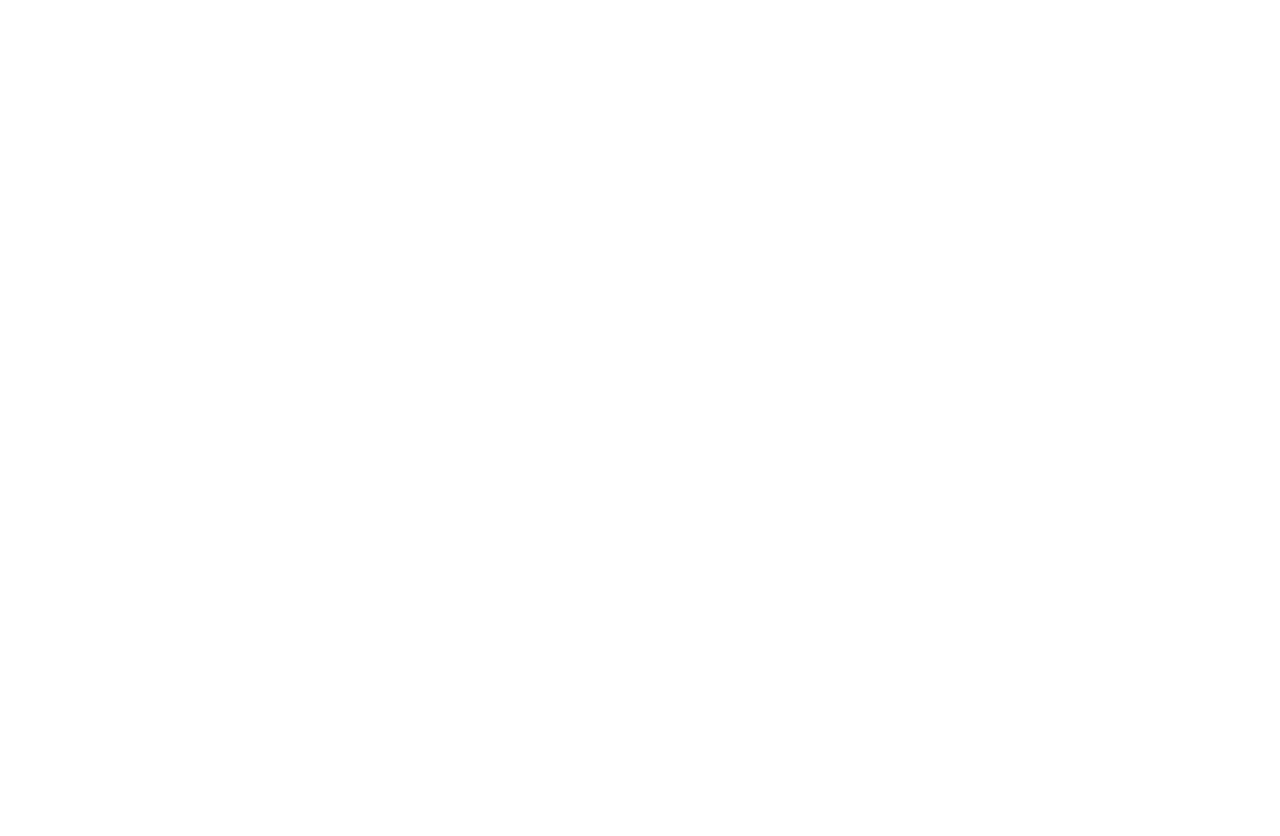
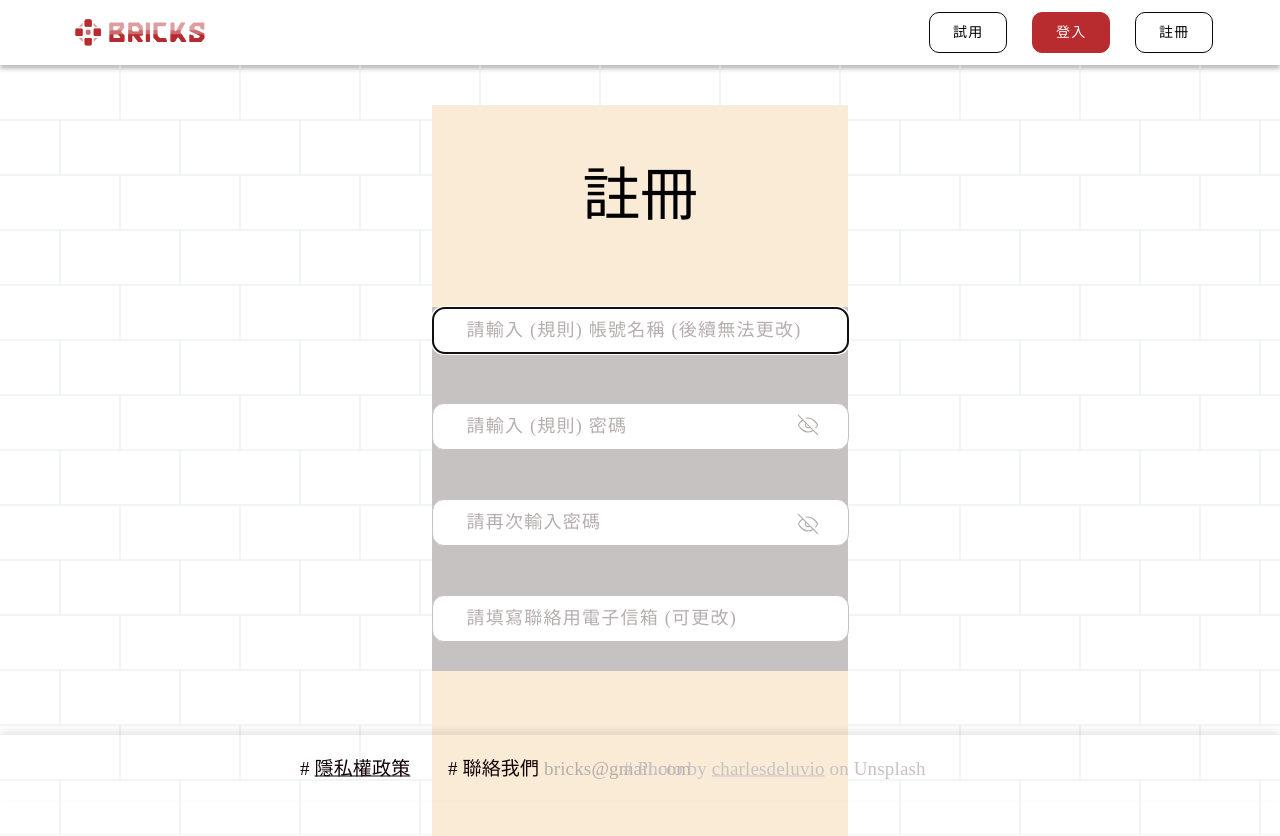
Before and after one commit to asp0017/bricks, a Vue app in the folder Bricks/frontend/frontend/: page /register_2 in a window 1280 px wide. Shown: the top 836 px of the page. Before the commit the page ends 800 px from the top, so only its background shows below. Built offline with nearby package versions, Linux system fonts and the light colour scheme.

Commit message:
keep_login_btn_fixed

```diff
--- a/Bricks/frontend/frontend/src/App.vue
+++ b/Bricks/frontend/frontend/src/App.vue
@@ -12,6 +12,7 @@
 }
 
 @import url('http://fonts.googleapis.com/css?family=Noto+Sans+TC:100,300,400,500,700,900');
+
 /* #app {
   font-family: Avenir, Helvetica, Arial, sans-serif;
   -webkit-font-smoothing: antialiased;
--- a/Bricks/frontend/frontend/src/components/Login_2.vue
+++ b/Bricks/frontend/frontend/src/components/Login_2.vue
@@ -24,8 +24,9 @@
                 </div>
                 <div class="login_btn">登入</div>
                 <div class="keep_login">
-                    <input type="checkbox" class="keep_login_checkbox">
-                    <span>保持登入</span>
+                    <img src="../assets/checkbox/CheckBox_off.svg" class="keep_login_checkbox keep_login_checkbox_off" v-if="checked" @click="check_btn">
+                    <img src="../assets/checkbox/CheckBox_on.svg" class="keep_login_checkbox keep_login_checkbox_on" v-else @click="check_btn">
+                    <p style="user-select: none; cursor: pointer;" @click="check_btn">保持登入</p>
                 </div>
                 <div class="forget_password">忘記密碼</div>
                 <div class="line">
@@ -70,12 +71,16 @@
     data() {
         return {
             showpassword: false,
+            checked: true,
         };
     },
     methods: {
         eyebtn() {
             this.showpassword = !this.showpassword;
-        }
+        },
+        check_btn() {
+            this.checked = !this.checked;
+        },
     },
     created() {
 
@@ -139,7 +144,7 @@
         width: 576px;
         height: 654px;
         position: absolute;
-        top: 80px;
+        top: 145px;
         left: 50%;
         transform: translate(-50%);
     }
@@ -166,7 +171,7 @@
         width: 470px;
         height: 654px;
         position: absolute;
-        top: 80px;
+        top: 145px;
         left: 50%;
         transform: translate(-50%);
     }
@@ -193,7 +198,7 @@
         width: 416px;
         height: 654px;
         position: absolute;
-        top: 80px;
+        top: 145px;
         left: 50%;
         transform: translate(-50%);
     }
@@ -232,6 +237,7 @@
     height: 172px;
     position: absolute;
     top: 202px;
+    background-color: #b6aeae;
 }
 
 input {
@@ -310,40 +316,24 @@
     color: #3b3838;
 }
 
-input[type='checkbox'] {
-    display: none;
-}
-
-/* 為啥要用label？這是拿來幹嘛的 */
-label {
+.keep_login_checkbox{
+    float: left;
+    margin-top: 9px;
+    margin-left: 8px;
     cursor: pointer;
 }
 
-input[type='checkbox']+span {
-    background: url(../assets/checkbox/CheckBox_off.svg) no-repeat;
-    user-select: none;
+.keep_login_checkbox_off:hover{
+    content: url(../assets/checkbox/CheckBox_off_hover.svg);
+    margin-top: 4px;
+    margin-left: 3px;
 }
 
-input[type='checkbox']:hover+span {
-    background: url(../assets/checkbox/CheckBox_off_hover.svg) no-repeat;
-    user-select: none;
+.keep_login_checkbox_on:hover{
+    content: url(../assets/checkbox/CheckBox_on_hover.svg);
+    margin-top: 4px;
+    margin-left: 3px;
 }
-
-input[type='checkbox']:checked+span {
-    background: url(../assets/checkbox/CheckBox_on.svg) no-repeat;
-    user-select: none;
-}
-
-input[type='checkbox']:checked:hover+span {
-    background: url(../assets/checkbox/CheckBox_on_hover.svg) no-repeat;
-    user-select: none;
-}
-
-.keep_login_checkbox {
-    position: relative;
-    left: 8px;
-}
-
 
 .forget_password {
     width: auto;
--- /dev/null
+++ b/Bricks/frontend/frontend/src/components/Register_2.vue
@@ -0,0 +1,312 @@
+<template>
+    <div>
+        <div class="nav">
+            <a href="">
+                <img src="../assets/brickslogo.svg" alt="">
+            </a>
+            <div class="tribtn">
+                <div class="btn">試用</div>
+                <div class="btn" style="background-color: #b82c30; border-color: #b82c30; color: #ffffff;">登入</div>
+                <div class="btn" style="margin-right: 0px;">註冊</div>
+            </div>
+        </div>
+        <div class="bg">
+            <div class="middle" style="background-color: antiquewhite;">
+                <p class="title">註冊</p>
+                <div class="enter">
+                    <input required autofocus class="account" placeholder="請輸入 (規則) 帳號名稱 (後續無法更改)" style="margin-top: 0px;">
+                    <div class="wrong"></div>
+                    <input v-if="showpassword_1" required class="password" type="text" placeholder="請輸入 (規則) 密碼">
+                    <input v-else required class="password" type="password" placeholder="請輸入 (規則) 密碼">
+                    <img class="eye1" v-if="showpassword_1" id="eye_on" src="../assets/eye/eye_on.svg" alt="" @click="eyebtn_1">
+                    <img class="eye1" v-else id="eye_off" src="../assets/eye/eye_origin.svg" alt="" @click="eyebtn_1">
+                    <div class="wrong"></div>
+                    <input v-if="showpassword_2" required class="password" type="text" placeholder="請再次輸入密碼">
+                    <input v-else required class="password" type="password" placeholder="請再次輸入密碼">
+                    <img class="eye2" v-if="showpassword_2" id="eye_on" src="../assets/eye/eye_on.svg" alt="" @click="eyebtn_2">
+                    <img class="eye2" v-else id="eye_off" src="../assets/eye/eye_origin.svg" alt="" @click="eyebtn_2">
+                    <div class="wrong"></div>
+                    <input required type="text" class="email" placeholder="請填寫聯絡用電子信箱 (可更改)">
+                    <div class="wrong"></div>
+                </div>
+            </div>
+        </div>
+        <div class="bottom">
+            <a href="" class="privacy"># <span style="text-decoration: underline;">隱私權政策</span></a>
+            <a href="" class="contact"># 聯絡我們 <span style="color: #b6aeae;">bricks@gmail.com</span></a>
+            <div class="photo"># Photo by <a href="https://unsplash.com/@charlesdeluvio">charlesdeluvio</a> on Unsplash
+            </div>
+        </div>
+    </div>
+</template>
+
+<script>
+export default {
+    name: 'Login_2',
+    data() {
+        return {
+            showpassword_1: false,
+            showpassword_2: false,
+        };
+    },
+    methods: {
+        eyebtn_1() {
+            this.showpassword_1 = !this.showpassword_1;
+        },
+        eyebtn_2() {
+            this.showpassword_2 = !this.showpassword_2;
+        },
+    },
+    created() {
+
+    }
+}
+</script>
+
+<style scoped>
+* {
+    margin: 0;
+    padding: 0;
+}
+
+.nav {
+    width: 100vw;
+    height: 65px;
+    box-shadow: 0px 4px 4px rgba(0, 0, 0, 0.25);
+}
+
+.nav img {
+    height: 32.06px;
+    width: auto;
+    position: absolute;
+    top: 16.47px;
+    left: 5.21%;
+}
+
+.tribtn {
+    width: 284px;
+    height: 41px;
+    position: absolute;
+    top: 12px;
+    right: 5.21%;
+}
+
+.btn {
+    width: 76px;
+    height: 39px;
+    border: 1px solid #120405;
+    background-color: white;
+    border-radius: 10px;
+    float: left;
+    margin-right: 25px;
+    cursor: pointer;
+    font-size: 14px;
+    font-weight: 500;
+    line-height: 39px;
+    font-family: 'Noto Sans TC';
+    text-align: center;
+    letter-spacing: 1.25px;
+    user-select: none;
+}
+
+
+.bg {
+    background-image: url(../assets/bricks_bg.svg);
+}
+
+@media screen and (min-width: 1920px) {
+    .middle {
+        width: 576px;
+        height: 846px;
+        position: absolute;
+        top: 105px;
+        left: 50%;
+        transform: translate(-50%);
+    }
+
+    .bg {
+        height: 950px;
+    }
+
+    .privacy {
+        left: 540px;
+    }
+
+    .contact {
+        left: 688px;
+    }
+
+    .photo {
+        right: 540px;
+    }
+}
+
+@media screen and (min-width: 1600px) and (max-width: 1920px) {
+    .middle {
+        width: 470px;
+        height: 846px;
+        position: absolute;
+        top: 105px;
+        left: 50%;
+        transform: translate(-50%);
+    }
+
+    .bg {
+        height: 950px;
+    }
+
+    .privacy {
+        left: 380px;
+    }
+
+    .contact {
+        left: 528px;
+    }
+
+    .photo {
+        right: 380px;
+    }
+}
+
+@media screen and (max-width: 1600px) {
+    .middle {
+        width: 416px;
+        height: 846px;
+        position: absolute;
+        top: 105px;
+        left: 50%;
+        transform: translate(-50%);
+    }
+
+    .bg {
+        height: 770px;
+    }
+
+    .privacy {
+        left: 300px;
+    }
+
+    .contact {
+        left: 448px;
+    }
+
+    .photo {
+        right: 300px;
+    }
+}
+
+.enter {
+    width: 100%;
+    height: 364px;
+    position: absolute;
+    top: 202px;
+    background-color: #c7c2c2;
+}
+
+input {
+    width: 99.8%;
+    height: 45px;
+    border: 1.5px solid #c7c2c2;
+    border-radius: 12px;
+    font-size: 18px;
+    font-family: 'Noto Sans TC';
+    font-weight: 500;
+    letter-spacing: 1.25px;
+    text-indent: 33.5px;
+    margin-top: 21px;
+}
+
+input::placeholder {
+    color: #b6aeae;
+}
+
+.wrong {
+    margin-top: 6px;
+    width: 92%;
+    height: 22px;
+}
+
+.enter img {
+    position: absolute;
+    right: 28px;
+    height: 24px;
+    cursor: pointer;
+    z-index: 90;
+    user-select: none;
+}
+
+.eye1{
+    top: 106px;
+}
+
+.eye2{
+    top: 205px;
+}
+
+.title {
+    width: 100%;
+    height: 182px;
+    font-size: 58px;
+    text-align: center;
+    font-family: 'Noto Sans TC';
+    letter-spacing: -0.5px;
+    font-weight: 400;
+    line-height: 182px;
+    user-select: none;
+}
+
+.bottom {
+    width: 100vw;
+    height: 65px;
+    position: fixed;
+    bottom: 0px;
+    box-shadow: 0px -4px 8px rgba(0, 0, 0, 0.1);
+}
+
+.privacy {
+    width: 116px;
+    height: 23px;
+    font-size: 19px;
+    font-family: 'Noto Sans TC';
+    line-height: 23px;
+    position: absolute;
+    top: 50%;
+    transform: translate(0, -50%);
+    letter-spacing: 0.15px;
+    cursor: pointer;
+    color: #120406;
+    text-decoration: none;
+}
+
+.contact {
+    width: 271px;
+    height: 23px;
+    font-size: 19px;
+    font-family: 'Noto Sans TC';
+    line-height: 23px;
+    position: absolute;
+    top: 50%;
+    transform: translate(0, -50%);
+    letter-spacing: 0.15px;
+    cursor: pointer;
+    color: #120406;
+    text-decoration: none;
+}
+
+.photo {
+    width: 357px;
+    height: 23px;
+    font-size: 19px;
+    font-family: 'Noto Sans TC';
+    line-height: 23px;
+    position: absolute;
+    top: 50%;
+    transform: translate(0, -50%);
+    letter-spacing: 0.15px;
+    color: #c7c2c2;
+}
+
+.photo a {
+    color: #c7c2c2;
+}
+</style>
--- a/Bricks/frontend/frontend/src/router/index.js
+++ b/Bricks/frontend/frontend/src/router/index.js
@@ -5,6 +5,7 @@
 import Register from "../components/Register.vue";
 import HomePage from "../components/Homepage.vue";
 import Login_2 from "../components/Login_2.vue";
+import Register_2 from "../components/Register_2.vue"
 
 Vue.use(VueRouter);
 
@@ -35,6 +36,11 @@
     name: "Login_2",
     component: Login_2,
   },
+  {
+    path: "/register_2",
+    name: "Register_2",
+    component: Register_2,
+  },
 ];
 
 const router = new VueRouter({
```
